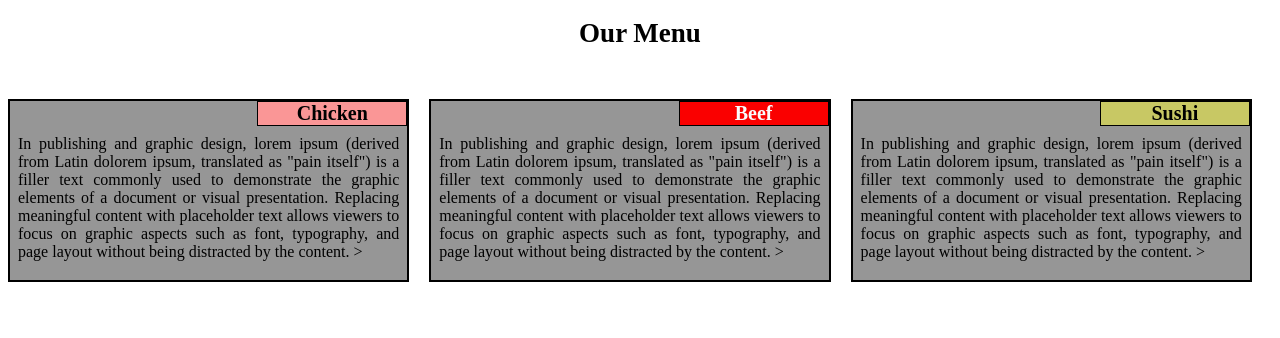
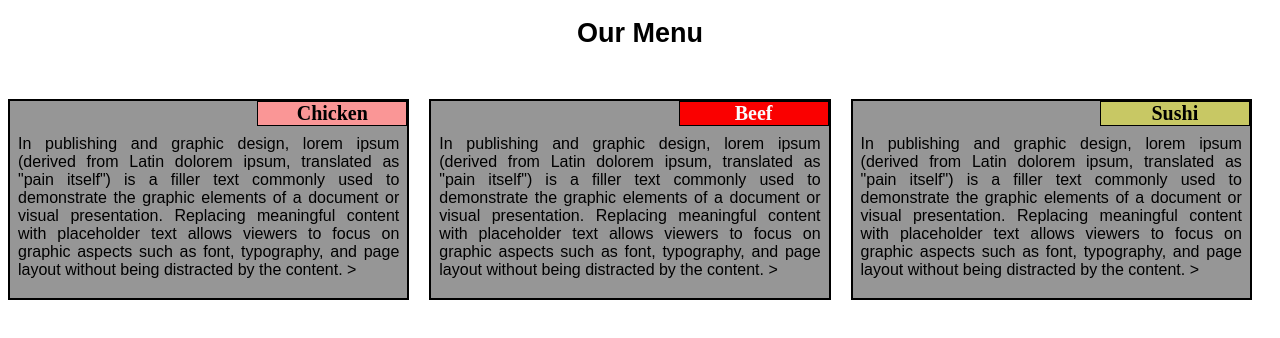
Before and after one commit to MahdiPeyghami/MahdiPeyghami.github.io, a plain HTML site: page Module2-Solution/index.html in a window 1280 px wide. Drawn offline with Linux system fonts and the light colour scheme.

Commit message:
Update style.css

```diff
--- a/Module2-Solution/style.css
+++ b/Module2-Solution/style.css
@@ -4,7 +4,7 @@
 
 h1 {
   font-size: 27px;
-  font-family: Georgia serif;
+  font-family:  sans-serif;
   text-align: center;
   color: rgb(0, 0, 0);
   margin-bottom: 30px;
@@ -12,7 +12,7 @@ h1 {
 
 p {
   padding: 15px 5px 0px 5px;
-  font-family: Georgia sans-serif;
+  font-family: sans-serif;
   font-size: 16px;
   position: relative;
 }
```
